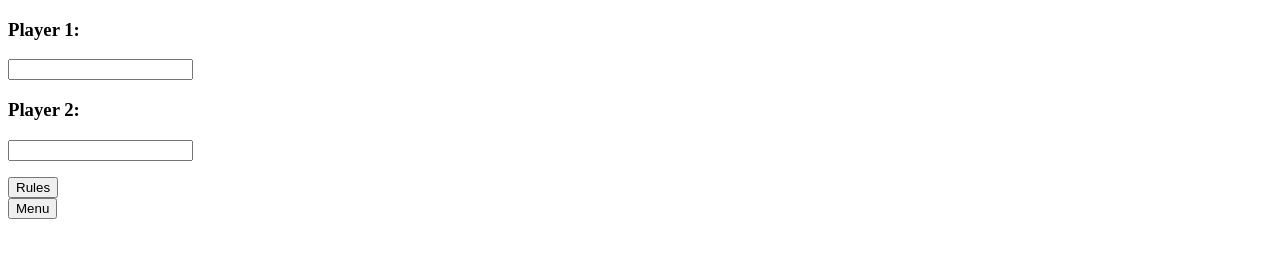
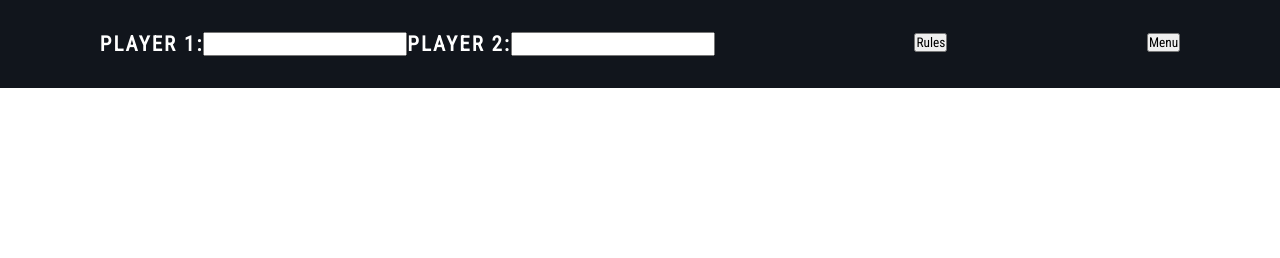
Before and after one commit to puzonevan/Math-Field-Day, a plain HTML site: page index.html in a window 1280 px wide. Drawn offline with Linux system fonts and the light colour scheme.

Commit message:
header styling

```diff
--- a/index.html
+++ b/index.html
@@ -14,6 +14,7 @@
 <body>
     <header>
 
+        <div class="players">
             <div class="player-1">
                 <h3>Player 1: </h3>
                 <p><input type="text" id="player-1-name"></p>
@@ -23,6 +24,8 @@
                 <h3>Player 2: </h3>
                 <p><input type="text" id="player-2-name"></p>
             </div>
+        </div>
+
 
         <div class="rules">
             <button type="button" class="header-button" id="rules-button">Rules</button>
--- a/style.css
+++ b/style.css
@@ -0,0 +1,35 @@
+@import url('https://fonts.googleapis.com/css2?family=Roboto+Condensed&display=swap');
+
+/* Universals */
+*{
+    margin: 0;
+    padding: 0;
+    font-family: 'Roboto Condensed', sans-serif;
+}
+header{
+    background-color: #11151C;
+    display: flex;
+    justify-content: space-around;
+    padding: 2em 0em;
+}
+
+/* Header Styles */
+.players{
+    display: flex;
+    justify-content: space-around;
+}
+.player-1, .player-2{
+    display: flex;
+    justify-content: space-around;
+}
+.player-1 h3, .player-2 h3{
+    color: #FFFFFF;
+    text-transform: uppercase;
+    letter-spacing: .1em;
+    font-size: 1.3em;
+}
+.player-1 input, .player-2 input{
+    height: 1.5em;
+    width: 15em;
+
+}
```
Lines whose indentation alone changed are shown as unchanged.
